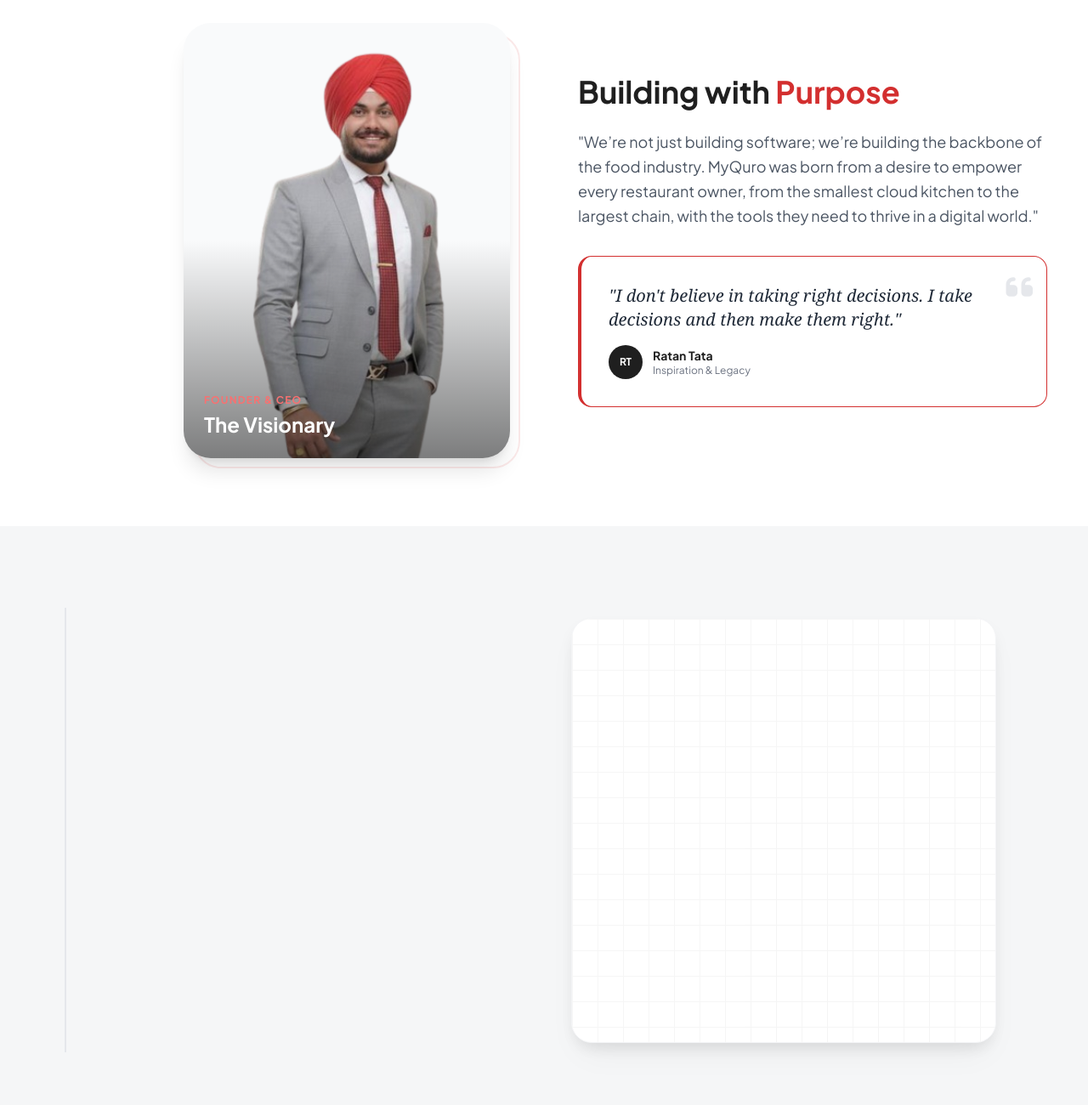
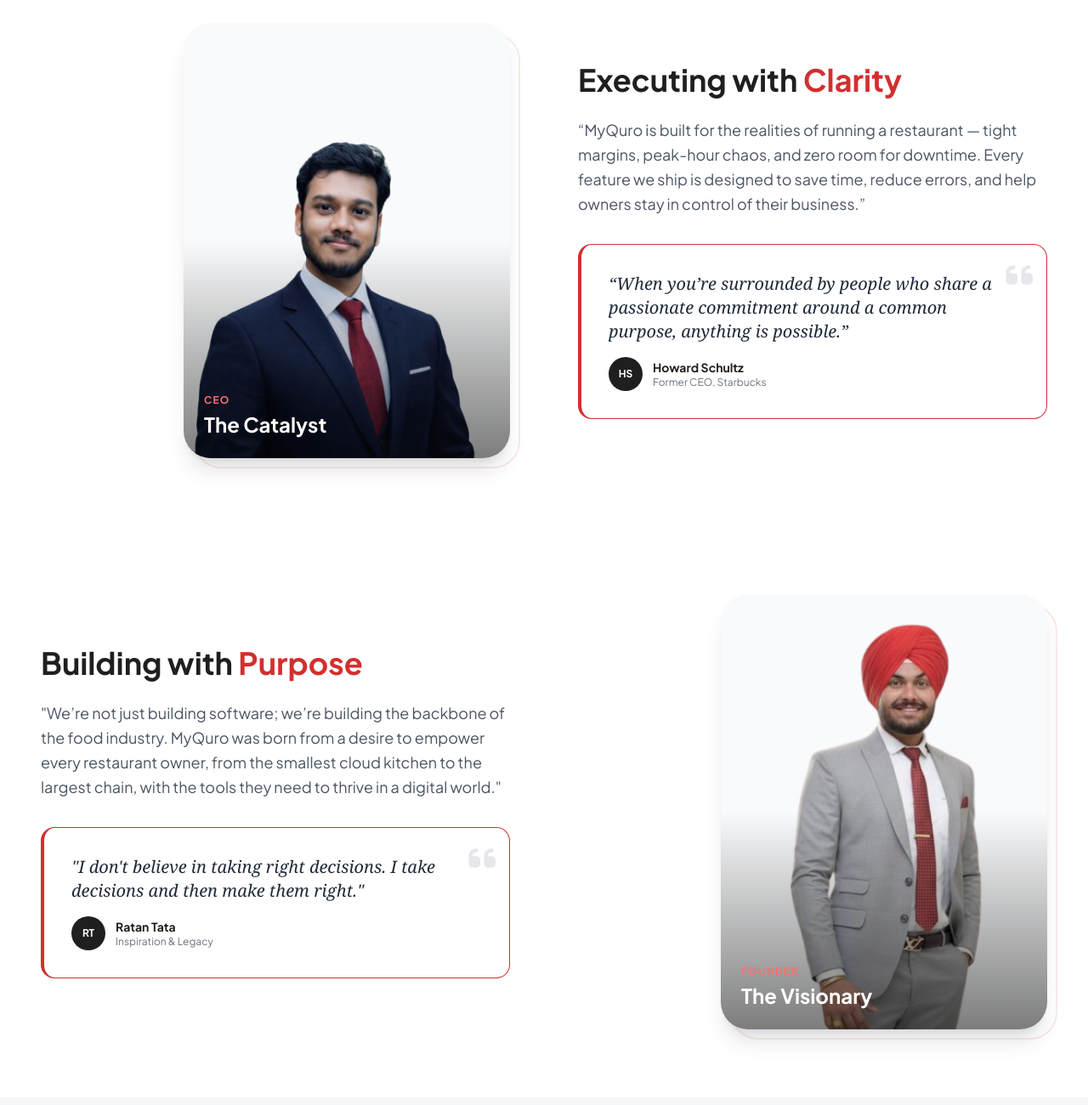
Before and after one commit to horus-bot/My-quro-, a plain HTML site: page aboutus.html in a window 1280 px wide. Shown: the part 720-2020 px from the top of the page at 85% size. Drawn offline with nearby package versions, Linux system fonts and the light colour scheme.

Commit message:
Refactor code structure for improved readability and maintainability

```diff
--- a/aboutus.html
+++ b/aboutus.html
@@ -205,10 +205,56 @@
                     <div class="relative max-w-xs lg:max-w-sm">
                         <div class="absolute inset-0 border-2 border-[#D32F2F]/10 rounded-[2rem] translate-x-3 translate-y-3"></div>
                         <div class="relative rounded-[2rem] overflow-hidden shadow-xl bg-gray-50 aspect-[3/4]">
+                            <img src="coo.png" alt="ceo" class="w-full h-full object-cover object-top hover:scale-105 transition-transform duration-700">
+                            <div class="absolute inset-0 bg-gradient-to-t from-black/50 via-transparent to-transparent"></div>
+                            <div class="absolute bottom-0 left-0 w-full p-6 text-white">
+                                <p class="text-xs font-bold uppercase tracking-widest text-red-400 mb-1">CEO</p>
+                                <h3 class="text-2xl font-bold">The Catalyst</h3>
+                            </div>
+                        </div>
+                    </div>
+                </div>
+
+                <div class="w-full lg:w-1/2 reveal-up">
+                    <h2 class="text-3xl md:text-4xl font-bold mb-6 text-[#1F1F1F]">Executing with<span class="text-[#D32F2F]"> Clarity</span></h2>
+                    <p class="text-gray-600 text-lg leading-relaxed mb-8">
+                       “MyQuro is built for the realities of running a restaurant — tight margins, peak-hour chaos, and zero room for downtime. Every feature we ship is designed to save time, reduce errors, and help owners stay in control of their business.”
+                    </p>
+
+                    <div class="glass-card p-8 rounded-2xl border-l-4 border-[#D32F2F] relative">
+                        <i class="fas fa-quote-left text-4xl text-gray-200 absolute top-4 right-4"></i>
+                        <p class="text-xl font-serif italic text-gray-800 mb-4 relative z-10">
+                            “When you’re surrounded by people who share a passionate commitment around a common purpose, anything is possible.”
+                        </p>
+                        <div class="flex items-center gap-3">
+                            <div class="w-10 h-10 rounded-full bg-gray-200 overflow-hidden">
+                                <div class="w-full h-full flex items-center justify-center bg-[#1F1F1F] text-white font-bold text-xs">HS</div>
+                            </div>
+                            <div>
+                                <p class="text-sm font-bold text-[#1F1F1F]">Howard Schultz</p>
+                                <p class="text-xs text-gray-500">Former CEO, Starbucks</p>
+                            </div>
+                        </div>
+                    </div>
+                </div>
+
+            </div>
+        </div>
+    </section>
+
+        <section class="py-20 bg-white relative overflow-hidden">
+        <div class="container mx-auto px-6 lg:px-12 relative z-10">
+            <div class="flex flex-col lg:flex-row-reverse items-center gap-12 lg:gap-20">
+
+
+                <div class="w-full lg:w-1/2 reveal-up flex justify-center lg:justify-end">
+                    <div class="relative max-w-xs lg:max-w-sm">
+                        <div class="absolute inset-0 border-2 border-[#D32F2F]/10 rounded-[2rem] translate-x-3 translate-y-3"></div>
+                        <div class="relative rounded-[2rem] overflow-hidden shadow-xl bg-gray-50 aspect-[3/4]">
                             <img src="founder.png" alt="Founder & CEO" class="w-full h-full object-cover object-top hover:scale-105 transition-transform duration-700">
                             <div class="absolute inset-0 bg-gradient-to-t from-black/50 via-transparent to-transparent"></div>
                             <div class="absolute bottom-0 left-0 w-full p-6 text-white">
-                                <p class="text-xs font-bold uppercase tracking-widest text-red-400 mb-1">Founder & CEO</p>
+                                <p class="text-xs font-bold uppercase tracking-widest text-red-400 mb-1">Founder </p>
                                 <h3 class="text-2xl font-bold">The Visionary</h3>
                             </div>
                         </div>
```
Also changed, not shown: coo.png (added), 1 other file.
